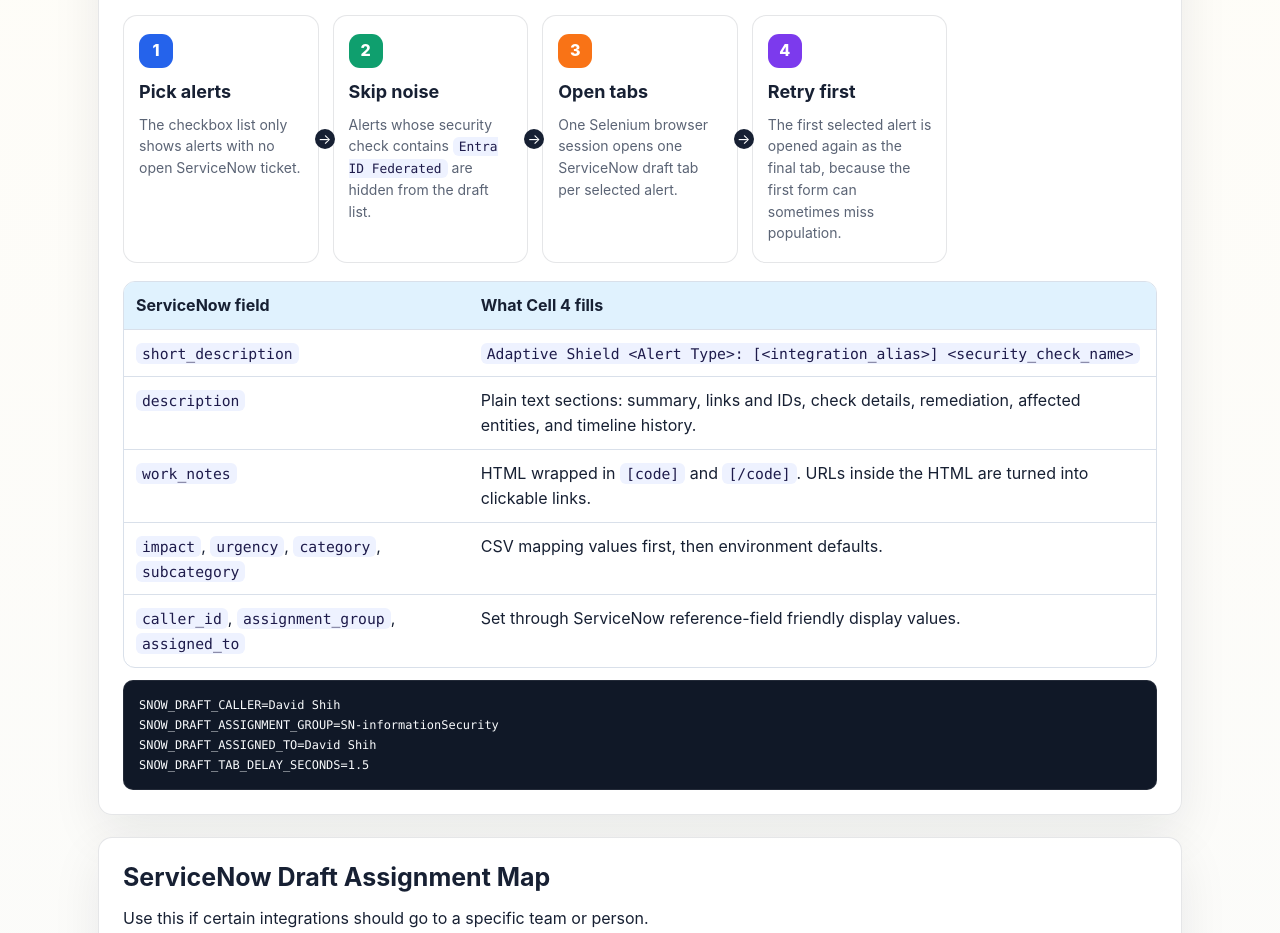
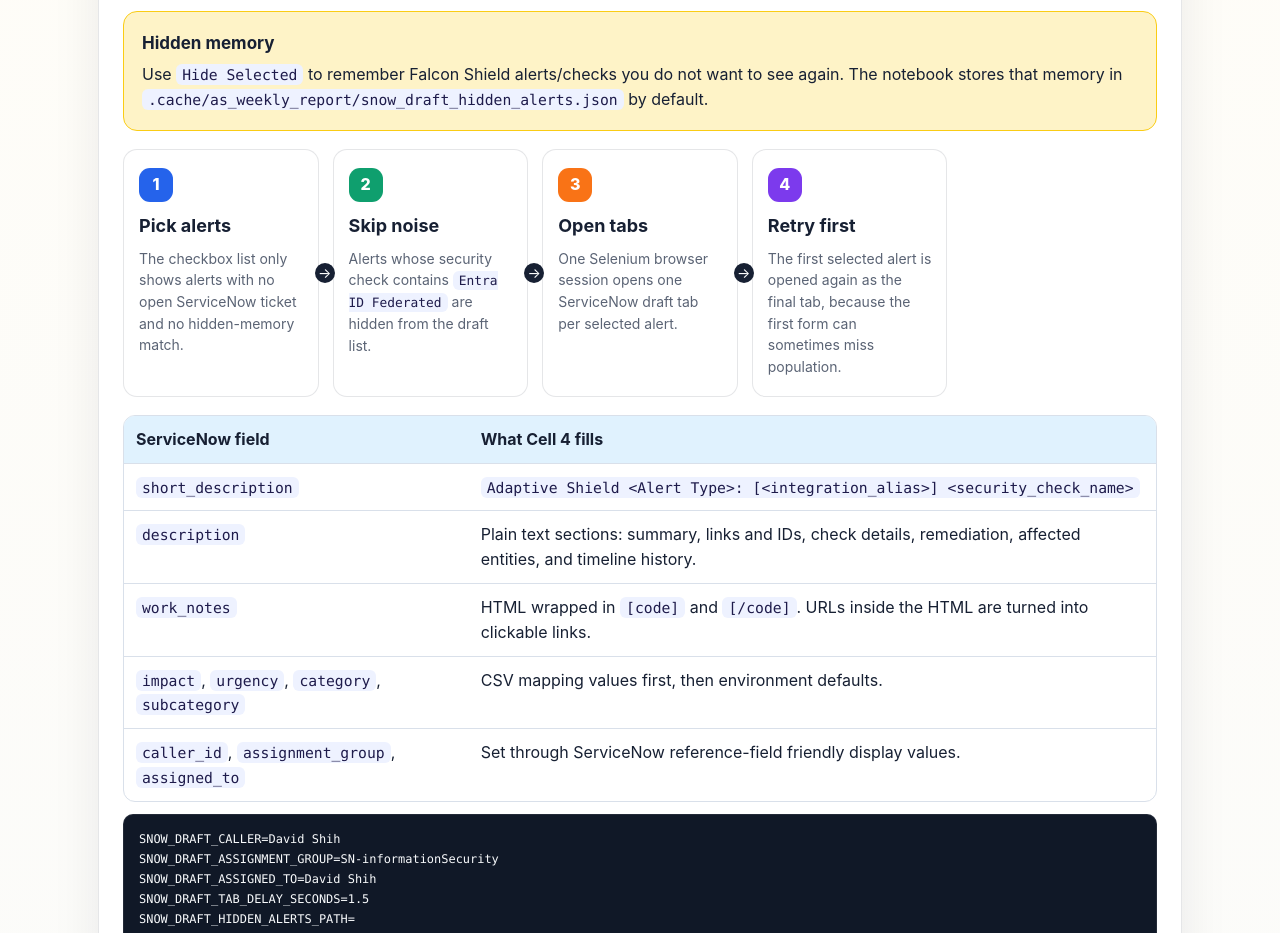
Before and after one commit to davidshih/aer, a plain HTML site: page as/docs/as_weekly_report_falcon_saas_security.html in a window 1280 px wide. Shown: the part 3038-3971 px from the top of the page. Drawn offline with Linux system fonts and the light colour scheme.

Commit message:
Add hidden memory filter for ServiceNow drafts

```diff
--- a/as/docs/as_weekly_report_falcon_saas_security.html
+++ b/as/docs/as_weekly_report_falcon_saas_security.html
@@ -547,12 +547,16 @@ FS_CLIENT_SECRET=your_client_secret</code></pre>
           The <code>work_notes</code> field gets <code>[code]...HTML...[/code]</code>, because that is where ServiceNow renders the HTML correctly.
         </div>
       </div>
+      <div class="mini-card yellow" style="background: var(--yellow-soft); border-color: #facc15; margin-top: 14px;">
+        <strong>Hidden memory</strong>
+        Use <code>Hide Selected</code> to remember Falcon Shield alerts/checks you do not want to see again. The notebook stores that memory in <code>.cache/as_weekly_report/snow_draft_hidden_alerts.json</code> by default.
+      </div>
 
       <div class="flow" style="margin-top: 18px;" aria-label="ServiceNow draft tab workflow">
         <div class="step">
           <div class="num">1</div>
           <h3>Pick alerts</h3>
-          <p>The checkbox list only shows alerts with no open ServiceNow ticket.</p>
+          <p>The checkbox list only shows alerts with no open ServiceNow ticket and no hidden-memory match.</p>
         </div>
         <div class="step">
           <div class="num">2</div>
@@ -605,7 +609,8 @@ FS_CLIENT_SECRET=your_client_secret</code></pre>
       <pre><code>SNOW_DRAFT_CALLER=David Shih
 SNOW_DRAFT_ASSIGNMENT_GROUP=SN-informationSecurity
 SNOW_DRAFT_ASSIGNED_TO=David Shih
-SNOW_DRAFT_TAB_DELAY_SECONDS=1.5</code></pre>
+SNOW_DRAFT_TAB_DELAY_SECONDS=1.5
+SNOW_DRAFT_HIDDEN_ALERTS_PATH=</code></pre>
     </section>
 
     <section class="section panel">
```
Also changed, not shown: as/notebooks/as_weekly_report_falcon_saas_security.html (+7 -2 lines), 3 other files.
